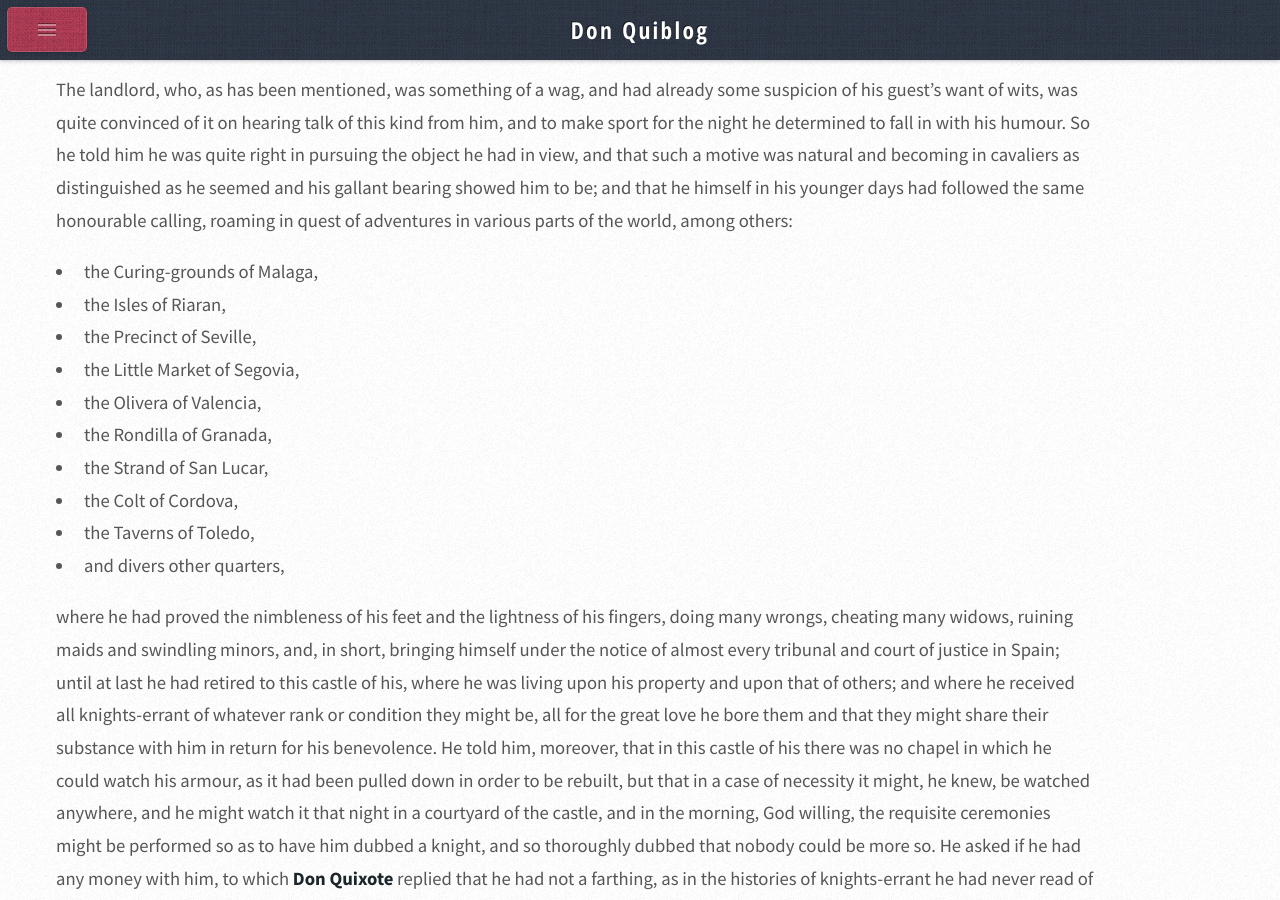
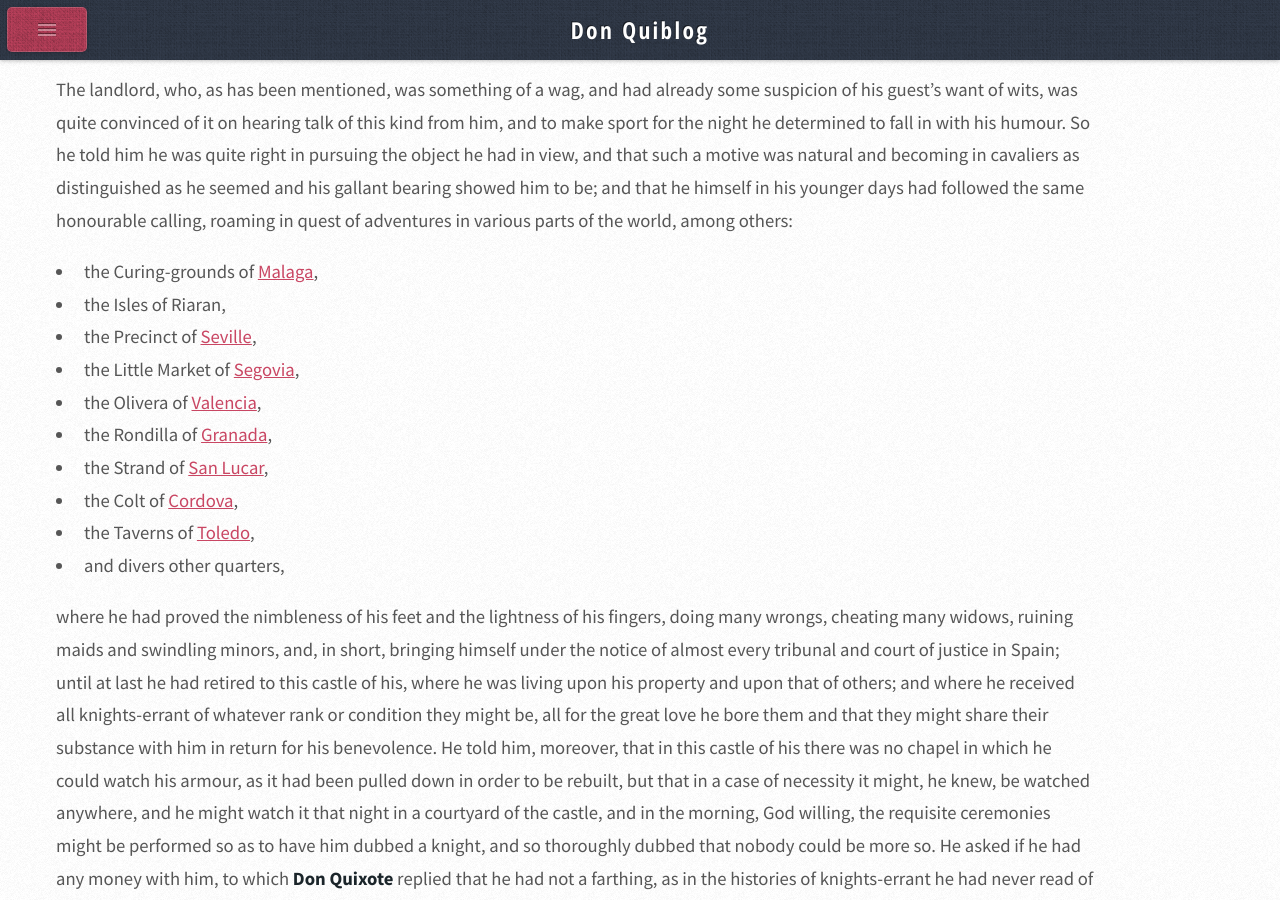
Before and after one commit to prettystack/jekyll-blog-starter, a Jekyll site: the page built from _posts/2014-03-07-chapter3.markdown, in a window 1280 px wide and 900 px high, scrolled down 1318 px. Built offline with Jekyll 4.4.1, drawn with Linux system fonts in a browser that asks for light colours; Markdown is read by kramdown in place of the engine named in the settings; comment, search, counter and statistics services are not loaded; part of the change alters nothing that is shown.

```diff
--- a/_posts/2014-03-07-chapter3.markdown
+++ b/_posts/2014-03-07-chapter3.markdown
@@ -16,15 +16,15 @@ The landlord, seeing his guest at his feet and hearing a speech of this kind, st
 <!--more-->
 
 The landlord, who, as has been mentioned, was something of a wag, and had already some suspicion of his guest's want of wits, was quite convinced of it on hearing talk of this kind from him, and to make sport for the night he determined to fall in with his humour. So he told him he was quite right in pursuing the object he had in view, and that such a motive was natural and becoming in cavaliers as distinguished as he seemed and his gallant bearing showed him to be; and that he himself in his younger days had followed the same honourable calling, roaming in quest of adventures in various parts of the world, among others:
-- the Curing-grounds of Malaga,
+- the Curing-grounds of [Malaga](http://en.wikipedia.org/wiki/M%C3%A1laga),
 - the Isles of Riaran,
-- the Precinct of Seville,
-- the Little Market of Segovia,
-- the Olivera of Valencia,
-- the Rondilla of Granada,
-- the Strand of San Lucar,
-- the Colt of Cordova,
-- the Taverns of Toledo,
+- the Precinct of [Seville](http://en.wikipedia.org/wiki/Seville),
+- the Little Market of [Segovia](http://en.wikipedia.org/wiki/Segovia),
+- the Olivera of [Valencia](http://en.wikipedia.org/wiki/Valencia),
+- the Rondilla of [Granada](http://en.wikipedia.org/wiki/Granada),
+- the Strand of [San Lucar](http://en.wikipedia.org/wiki/San_Lucar),
+- the Colt of [Cordova](http://en.wikipedia.org/wiki/C%C3%B3rdoba,_Andalusia),
+- the Taverns of [Toledo](http://en.wikipedia.org/wiki/Toledo,_Spain),
 - and divers other quarters,
 
 where he had proved the nimbleness of his feet and the lightness of his fingers, doing many wrongs, cheating many widows, ruining maids and swindling minors, and, in short, bringing himself under the notice of almost every tribunal and court of justice in Spain; until at last he had retired to this castle of his, where he was living upon his property and upon that of others; and where he received all knights-errant of whatever rank or condition they might be, all for the great love he bore them and that they might share their substance with him in return for his benevolence. He told him, moreover, that in this castle of his there was no chapel in which he could watch his armour, as it had been pulled down in order to be rebuilt, but that in a case of necessity it might, he knew, be watched anywhere, and he might watch it that night in a courtyard of the castle, and in the morning, God willing, the requisite ceremonies might be performed so as to have him dubbed a knight, and so thoroughly dubbed that nobody could be more so. He asked if he had any money with him, to which **Don Quixote** replied that he had not a farthing, as in the histories of knights-errant he had never read of any of them carrying any.
```
